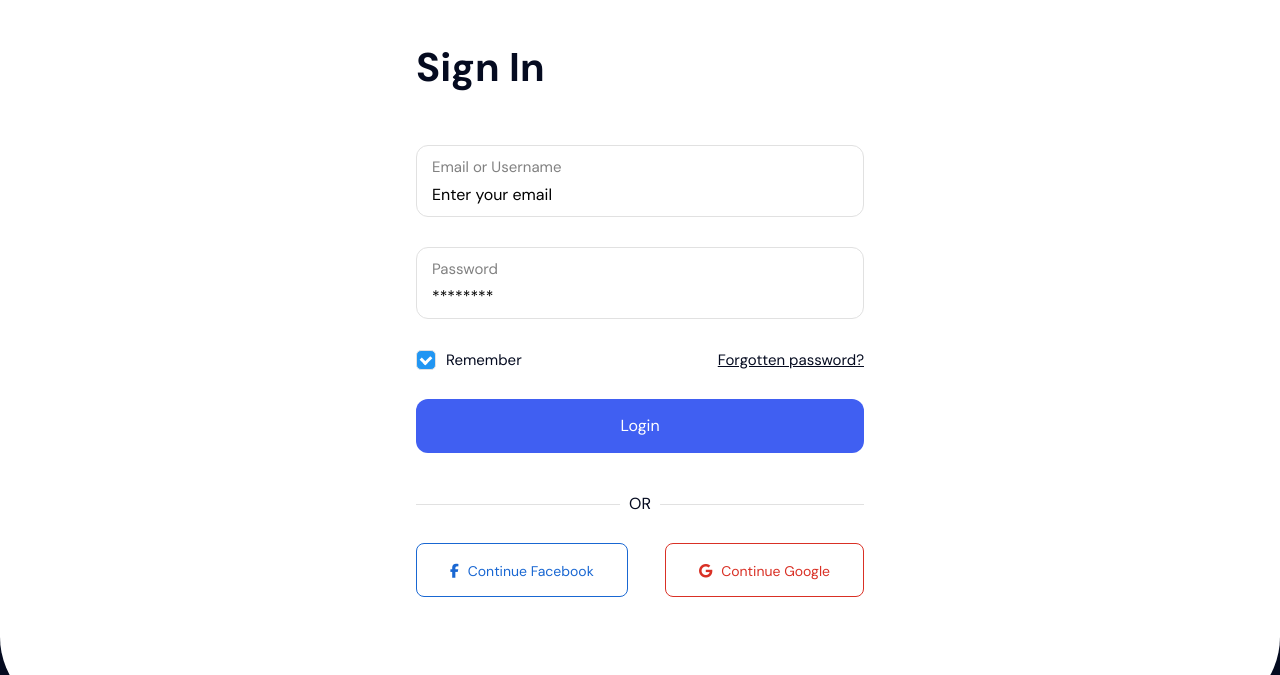
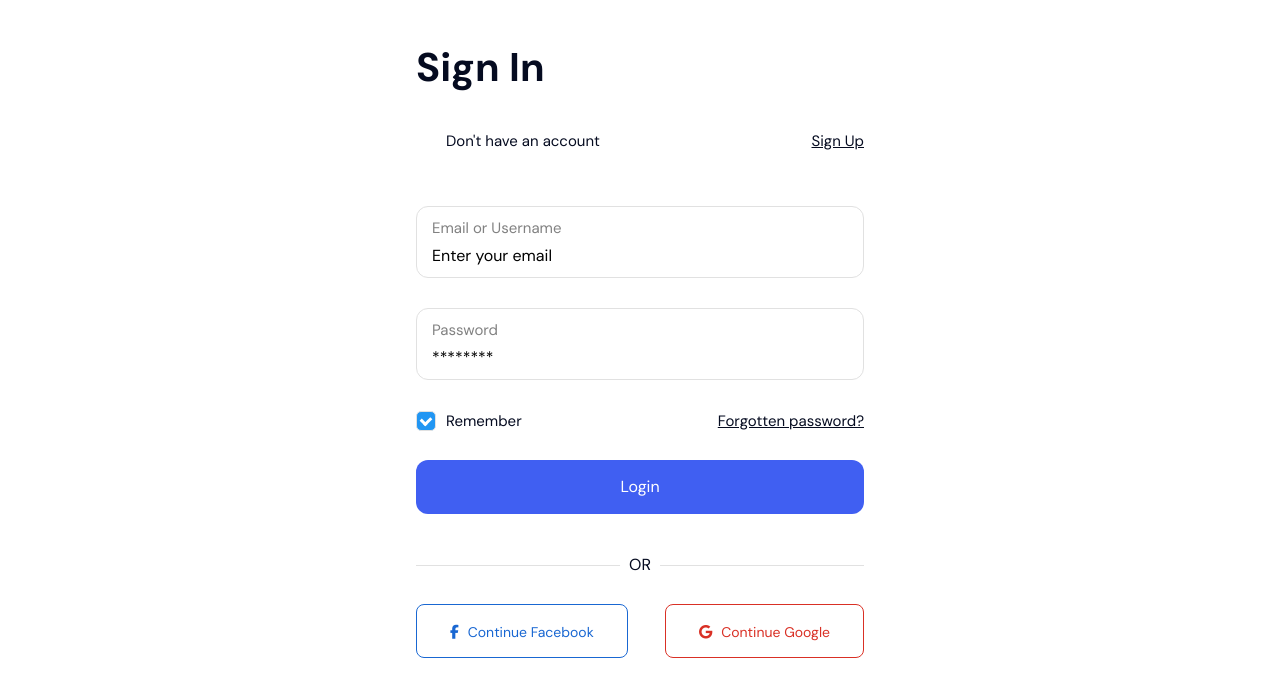
Before and after one commit to kajugadaniels/booking-management-system, a Django app: page /auth/login/ in a window 1280 px wide. Shown: the part 171-846 px from the top of the page. Run offline with Django 5.2, Linux system fonts and the light colour scheme; data that the repository does not hold is empty; some libraries are stand-ins or nearby versions.

Commit message:
New changes

```diff
--- a/templates/pages/auth/login.html
+++ b/templates/pages/auth/login.html
@@ -6,6 +6,14 @@
         <div class="inner-container">
             <div class="boxcar-title-three wow fadeInUp">
                 <h2>Sign In</h2>
+                <div class="btn-box">
+                    <label class="contain">
+                        Don't have an account
+                    </label>
+                    <a href="{% url 'auth:getRegister' %}" class="pasword-btn">
+                        Sign Up
+                    </a>
+                </div>
             </div>
 
             <div class="right-box">
```
Also changed, not shown: templates/pages/auth/forget-password.html (+8 -0 lines).
